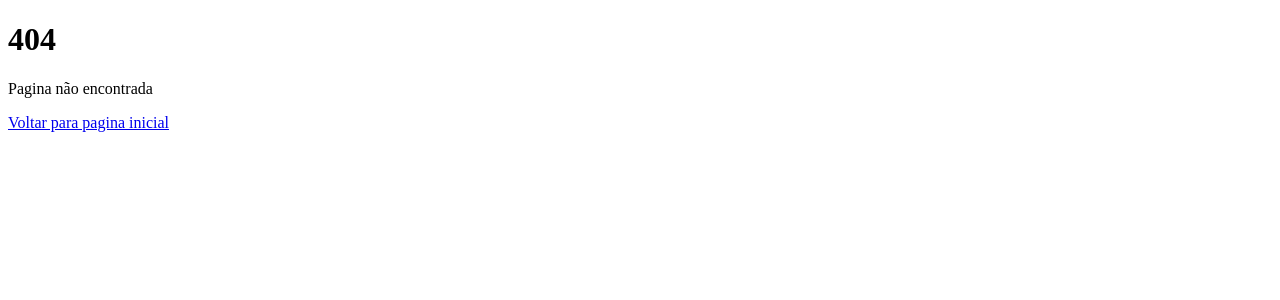
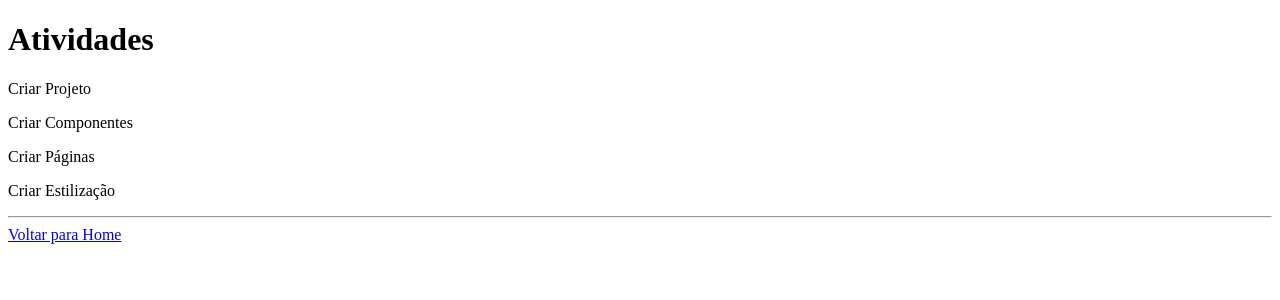
Before and after one commit to Eliane-f/atividade-react, a React (Vite) app in the folder meuapp/: page /tarefas in a window 1280 px wide. Before the commit this address had no page. Shown: the top 300 px of the page. Built offline with nearby package versions, Linux system fonts and the light colour scheme.

Commit message:
atividade 6

```diff
--- a/meuapp/package.json
+++ b/meuapp/package.json
@@ -23,7 +23,7 @@
     "eslint": "^8.57.0",
     "eslint-plugin-react-hooks": "^4.6.0",
     "eslint-plugin-react-refresh": "^0.4.6",
-    "typescript": "^5.2.2",
+    "typescript": "^5.4.5",
     "vite": "^5.2.0"
   }
 }
--- /dev/null
+++ b/meuapp/src/components/form/index.tsx
@@ -0,0 +1,28 @@
+import ButtonFatec from "../botao-fatec/index"
+import InputFatec from "../input-fatec/index"
+
+
+function Form() {
+    return (
+      <>
+        <p>Entre em contato</p>
+        <hr /> {}
+        <div>
+          <InputFatec type='text' placeholder='Nome' defaultValue='' />
+        </div>
+        <div>
+          <InputFatec type='text' placeholder='E-mail' defaultValue='' />
+        </div>
+        <div>
+         <InputFatec type='text' placeholder='Telefone' defaultValue='' />
+        </div>
+        <hr /> {}
+        <p>
+          <ButtonFatec type='button' label='Fatec: Enviar mensagem'/>
+        </p>
+
+      </>
+    )
+  }
+
+  export default Form
--- /dev/null
+++ b/meuapp/src/pages/contatos/index.tsx
@@ -0,0 +1,16 @@
+import { Link } from "react-router-dom";
+import Form from "../../components/form/index";
+
+function Contatos(){
+    return(
+        <div>
+        <Form />
+        <hr /> {}
+        <footer><Link to='/'>Voltar para Home</Link></footer>
+
+        </div>
+
+    )
+}
+
+export default Contatos
--- a/meuapp/src/pages/home/index.tsx
+++ b/meuapp/src/pages/home/index.tsx
@@ -5,6 +5,11 @@ function Home(){
         <div>
             <h1>Home</h1>
             <Link to='/sobre'>Ir para Sobre</Link>
+            <br />
+            <Link to='/contatos'>Ir para Contatos</Link>
+            <br />
+            <Link to='/tarefas'>Ir para Tarefas</Link>
+
         </div>
     )
 }
--- a/meuapp/src/pages/sobre/index.tsx
+++ b/meuapp/src/pages/sobre/index.tsx
@@ -3,7 +3,10 @@ import { Link } from "react-router-dom"
 function Sobre(){
     return (
         <div>
-            <h1>Sobre</h1>
+            <p>Projeto desenvolvido por Eliane Fabre para a disciplina
+                Programação Web do curso 'Análise e desenvolvimento de Sistemas' da FATEC Indaiatuba
+                sob Orientação do Professor Felipe do Espirito Santo</p>
+            <hr /> {}
             <Link to='/'>Voltar para Home</Link>
         </div>
     )
--- /dev/null
+++ b/meuapp/src/pages/tarefas/index.tsx
@@ -0,0 +1,19 @@
+import {Link} from "react-router-dom"
+
+function Atividades(){
+    return(
+        <div>
+        <h1>Atividades</h1>
+        <p>Criar Projeto</p>
+        <p>Criar Componentes</p>
+        <p>Criar Páginas</p>
+        <p>Criar Estilização</p>
+        <hr /> {}
+        <Link to='/'>Voltar para Home</Link>
+        </div>
+
+    )
+
+}
+
+export default Atividades
```
Also changed, not shown: meuapp/src/App.tsx (+3 -15 lines), meuapp/src/router.tsx (+8 -1 lines), 1 other file (tests, documents, lock files or other folders).
